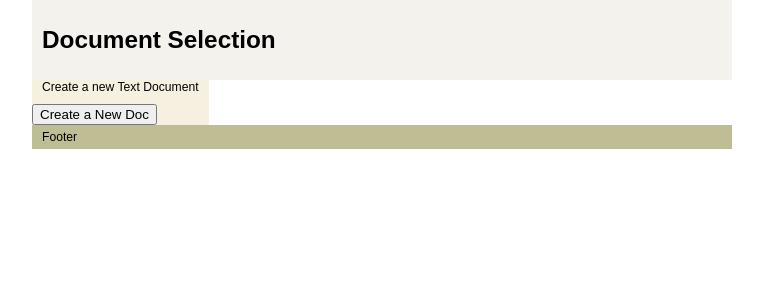
After one commit to NLP-Organization/NLP-copilot, a Flask app: template flask_app/templates/copy.html in a window 1280 px wide. The commit adds this page. Shown: the top 300 px of the page, without its empty margins (258-1021 px from the left). Run offline with Flask 3, Linux system fonts and the light colour scheme; the template is opened without the code that fills it, so the values that code supplies are empty.

Commit message:
added css to document select page

```diff
--- a/flask_app/main.py
+++ b/flask_app/main.py
@@ -15,7 +15,7 @@ db.init_app(app)
 @app.route("/")  # displays a list of the saved documents from the DB
 def home():
     documents = text_document.query.order_by(text_document.id.desc()).all()
-    return render_template("index.html", documents=documents)
+    return render_template("copy.html", documents=documents)
 
 # Route for the text editor page
 @app.route("/editor<int:id>", methods=['GET', 'POST'])
@@ -52,6 +52,5 @@ def saveFile():  # Retrieves data from JS and saves it to DB
         document.save()
     return "Document Saved!"
 
-
 if __name__ == "__main__":
     app.run(debug=True)
--- /dev/null
+++ b/flask_app/static/styles.css
@@ -0,0 +1,19 @@
+html,body{margin:0;padding:0}
+body{font: 76% arial,sans-serif;text-align:center}
+p{margin:0 10px 10px}
+a{padding:5px; text-decoration:none; color:#000000;}
+div#header{background-color:#F3F2ED;}
+div#header h1{height:80px;line-height:80px;margin:0;padding-left:10px;}
+div#container{text-align:left}
+div#content p{line-height:1.4}
+div#navigation{background:#F6F0E0;}
+div#navigation ul{margin:15px 0; padding:0; list-style-type:none;}
+div#navigation li{margin-bottom:5px;}
+div#extra{background:#CCC8B3; border-radius: 5px; border-style: solid}
+div#footer{background:#BFBD93;}
+div#footer p{margin:0;padding:5px 10px}
+div#container{width:700px;margin:0 auto}
+div#content{float:right;width:500px}
+div#navigation{float:left;}
+div#extra{float:right;width:500px}
+div#footer{clear:both;}
--- /dev/null
+++ b/flask_app/templates/copy.html
@@ -0,0 +1,39 @@
+<!DOCTYPE HTML PUBLIC "-//W3C//DTD HTML 4.01//EN" "http://www.w3.org/TR/html4/strict.dtd">
+<html>
+<head>
+<title>Home</title>
+<meta http-equiv="content-type" content="text/html; charset=iso-8859-1">
+<link rel="stylesheet" type="text/css" href="./static/styles.css" />
+</head>
+<body>
+<div id="container">
+  <div id="header">
+    <h1>Document Selection</h1>
+  </div>
+  <div id="wrapper">
+    <!-- <div id="content">
+      <p><strong>Content here.</strong></p>
+      <p>Sapibulumnibh phasellus nulla egestibulum enim pretium elit tincidunt estiquam ultrisque donectetur. Sedcondimentumsan odio hendrerit proin vitae dignis nibh ac justo id congue. Amesintesque vel curabitae volutpat donec alique nasceleifendimentesque montesque rhoncus quis eros. Vestnunc nonummy</p>
+      <p>Montegeraliquam sed pede in cursus praesenec vestas rhoncus wisi at wisi. Condisseloborttis enim et ipsum mauristie id felit adipiscipit ac auctortorttitor sempor. Vitantesqueat sempus non sed et mus sit vivamus purus netus hendiment. Pretiuma diam et id tempus dolor por wisi sed volutpat facilisi.</p>
+      <p>Wisiet sus adipit phasellentum elit condissim consecteturpiscing sapien vivamus et congue. Utvel tris quismod cursus liberos elit nisse curabitur tur parturpis tellenterdum. Semperligula curabitae tellentesque nulla trices vestas ristibulum id justo auctor facinia. Natisdonec consequat nibh pellus.</p>
+      <p>Vestibusodio euisque id elerisus lacus tincidunt sit malesuada lacus pellus parturpiscing. Pellenterdumat maecenatoque cras a magna nibh et quis diam ames et. Laoremvolutpat ac dolor eget eget temper lacus vestibus velit lacus venean. Magnaipsum tellus morbi leo aliquat nulla convallis pellentesque.</p>
+    </div>
+  </div> -->
+  <div id="navigation">
+    <p>Create a new Text Document</p>
+    <input type="button" value="Create a New Doc" onclick="window.location='/editor{{documents[0].id + 1}}';">
+  </div>
+  {% for doc in documents %}
+  <div id="extra">
+    <p id="docName">{{doc.name}}</p>
+    <input type="button" value="Edit Document" onclick="window.location='/editor{{doc.id}}';">
+  </div>
+  {% endfor %}
+  <div id="footer">
+    <p>Footer</p>
+  </div>
+</div>
+<script src="./static/index.js"></script>
+<script src="https://ajax.googleapis.com/ajax/libs/jquery/3.6.1/jquery.min.js"></script>
+</body>
+</html>
--- a/flask_app/templates/index.html
+++ b/flask_app/templates/index.html
@@ -10,7 +10,6 @@
         </div>
         {% for doc in documents %}
         <div>
-            <p id="docId">{{doc.id}}</p>
             <p id="docName">{{doc.name}}</p>
             <input type="button" value="Edit Document" onclick="window.location='/editor{{doc.id}}';">
         </div>
```
